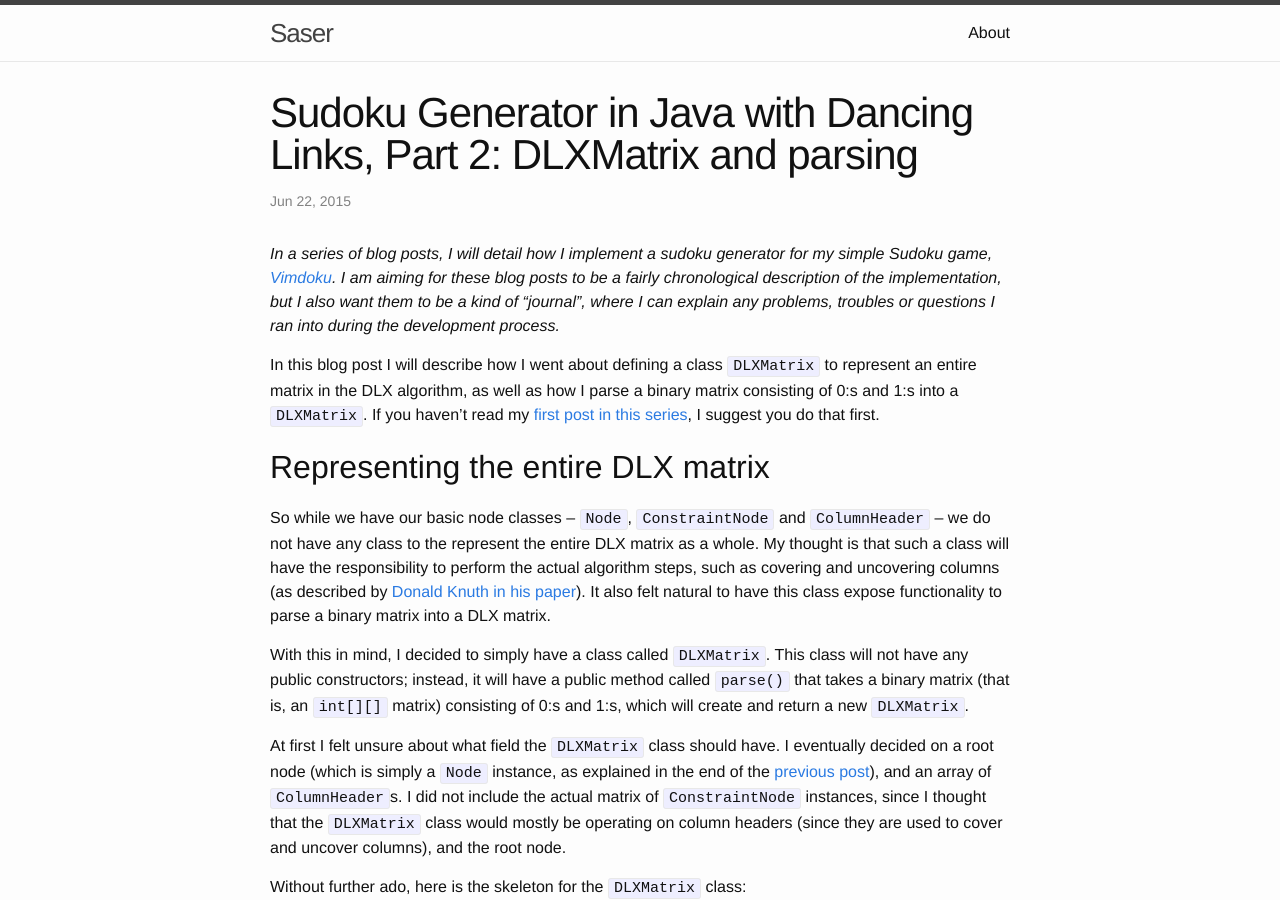
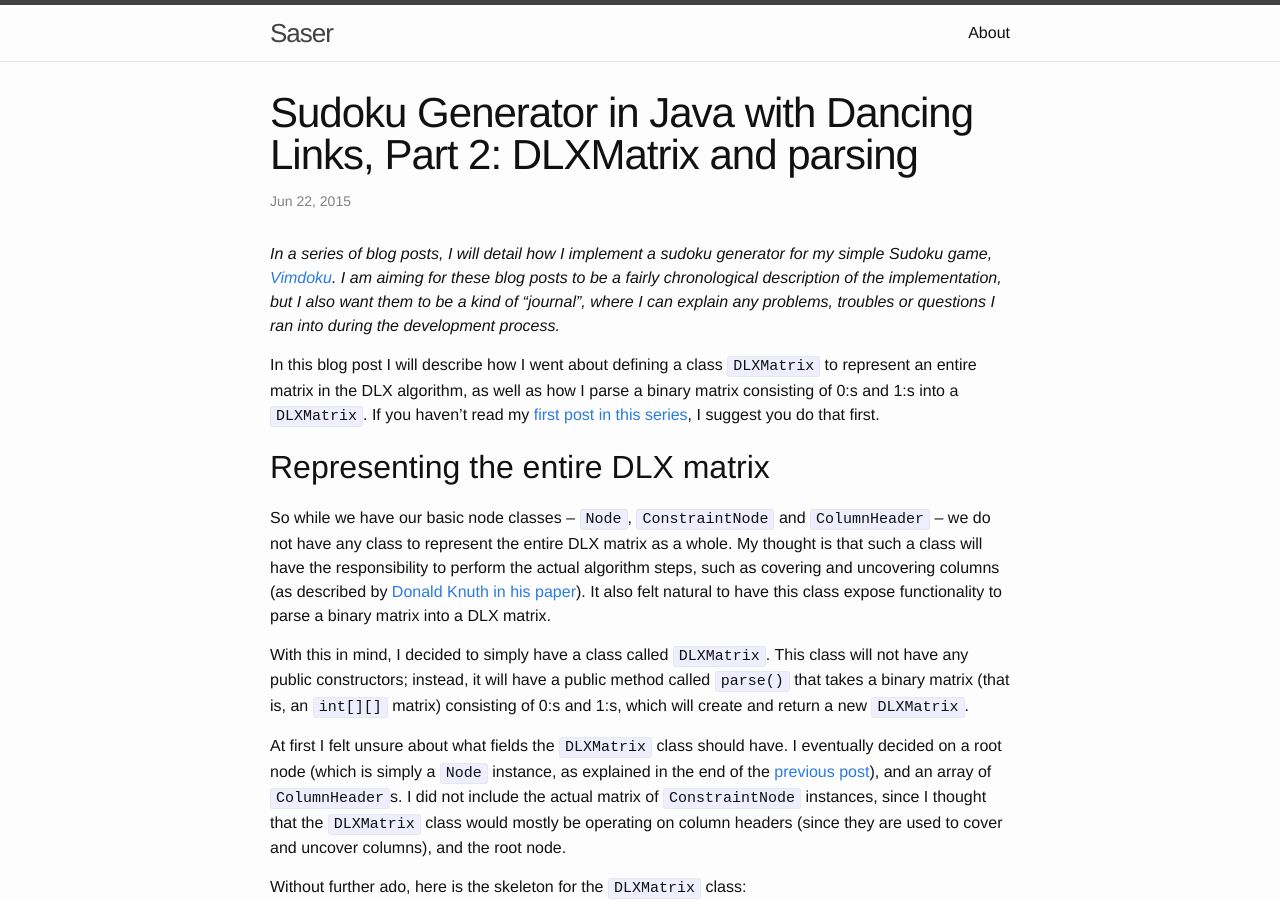
Before and after one commit to Saser/saser.github.io, a Jekyll site: the page built from _posts/2015-06-22-sudoku-generator-in-java-with-dancing-links-part-2.markdown, in a window 1280 px wide and 900 px high. Built offline with Jekyll 4.4.1, drawn with Linux system fonts in a browser that asks for light colours; some of the changed text lies outside the part shown.

Commit message:
Typos and wording

```diff
--- a/_posts/2015-06-18-sudoku-generator-in-java-with-dancing-links-part-1-basic-classes.markdown
+++ b/_posts/2015-06-18-sudoku-generator-in-java-with-dancing-links-part-1-basic-classes.markdown
@@ -13,7 +13,7 @@
 Generating a valid sudoku is basically the big problem I have to solve in order to develop my simple sudoku game, [Vimdoku][vimdoku-gh]. To read more about my Vimdoku project, go read [my post detailing the project]({% post_url 2015-06-17-vimdoku-sudoku-with-vim-bindings %}). The game needs to generate valid sudoku puzzles that the user then will solve.
 
 ### The goal
-The aim was to write code that could generate a valid sudoku puzzle for the user to solve, i.e. a sudoku grid with some set of starting numbers supplied such that there is only a single possible solution. The code does not have to take into consideration the difficulty of the grid, but I hope to have it generate fairly simple puzzles -- mostly so that it will be easy to test the application later on.
+The aim is to write code that can generate a valid sudoku puzzle for the user to solve, i.e. a sudoku grid with some set of starting numbers supplied such that there is only a single possible solution. The code does not have to take into consideration the difficulty of the grid, but I hope to have it generate fairly simple puzzles -- mostly so that it will be easy to test the application later on.
 
 ### Dancing Links
 While googling around, using search terms such as "sudoku generator" and "sudoku generator java", I stumbled upon a StackOverflow question with [an answer mentioning dancing links][so-links]. From them, I read up on Wikipedia on [Dancing Links][dlx-wiki] (from now on referred to as "DLX") and the algorithm it was designed for, Donald Knuth's [Algorithm X][algo-x-wiki]. After I felt that the Wikipedia articles were not sufficient for me to get my head around what was going on -- especially with the "matrix" of nodes, column headers, and so on -- I followed the references from the articles and decided to give [Knuth's own paper][dlx-paper] on Algorithm X and DLX a try. It turned out to be fairly effective, at least at making me understand how the matrix was structured. I suggest you read it too, in order to follow the rest of this blog post.
--- a/_posts/2015-06-22-sudoku-generator-in-java-with-dancing-links-part-2.markdown
+++ b/_posts/2015-06-22-sudoku-generator-in-java-with-dancing-links-part-2.markdown
@@ -10,11 +10,11 @@
 In this blog post I will describe how I went about defining a class `DLXMatrix` to represent an entire matrix in the DLX algorithm, as well as how I parse a binary matrix consisting of 0:s and 1:s into a `DLXMatrix`. If you haven't read my [first post in this series][vimdoku-p1], I suggest you do that first.
 
 ## Representing the entire DLX matrix
-So while we have our basic node classes -- `Node`, `ConstraintNode` and `ColumnHeader` -- we do not have any class to the represent the entire DLX matrix as a whole. My thought is that such a class will have the responsibility to perform the actual algorithm steps, such as covering and uncovering columns (as described by [Donald Knuth in his paper][dlx-paper]). It also felt natural to have this class expose functionality to parse a binary matrix into a DLX matrix.
+So while we have our basic node classes -- `Node`, `ConstraintNode` and `ColumnHeader` -- we do not have any class to represent the entire DLX matrix as a whole. My thought is that such a class will have the responsibility to perform the actual algorithm steps, such as covering and uncovering columns (as described by [Donald Knuth in his paper][dlx-paper]). It also felt natural to have this class expose functionality to parse a binary matrix into a DLX matrix.
 
 With this in mind, I decided to simply have a class called `DLXMatrix`. This class will not have any public constructors; instead, it will have a public method called `parse()` that takes a binary matrix (that is, an `int[][]` matrix) consisting of 0:s and 1:s, which will create and return a new `DLXMatrix`.
 
-At first I felt unsure about what field the `DLXMatrix` class should have. I eventually decided on a root node (which is simply a `Node` instance, as explained in the end of the [previous post][vimdoku-p1]), and an array of `ColumnHeader`s. I did not include the actual matrix of `ConstraintNode` instances, since I thought that the `DLXMatrix` class would mostly be operating on column headers (since they are used to cover and uncover columns), and the root node.
+At first I felt unsure about what fields the `DLXMatrix` class should have. I eventually decided on a root node (which is simply a `Node` instance, as explained in the end of the [previous post][vimdoku-p1]), and an array of `ColumnHeader`s. I did not include the actual matrix of `ConstraintNode` instances, since I thought that the `DLXMatrix` class would mostly be operating on column headers (since they are used to cover and uncover columns), and the root node.
 
 Without further ado, here is the skeleton for the `DLXMatrix` class:
 
```
Also changed, not shown: other parts of _posts/2015-06-22-sudoku-generator-in-java-with-dancing-links-part-2.markdown (+3 -3 lines).
